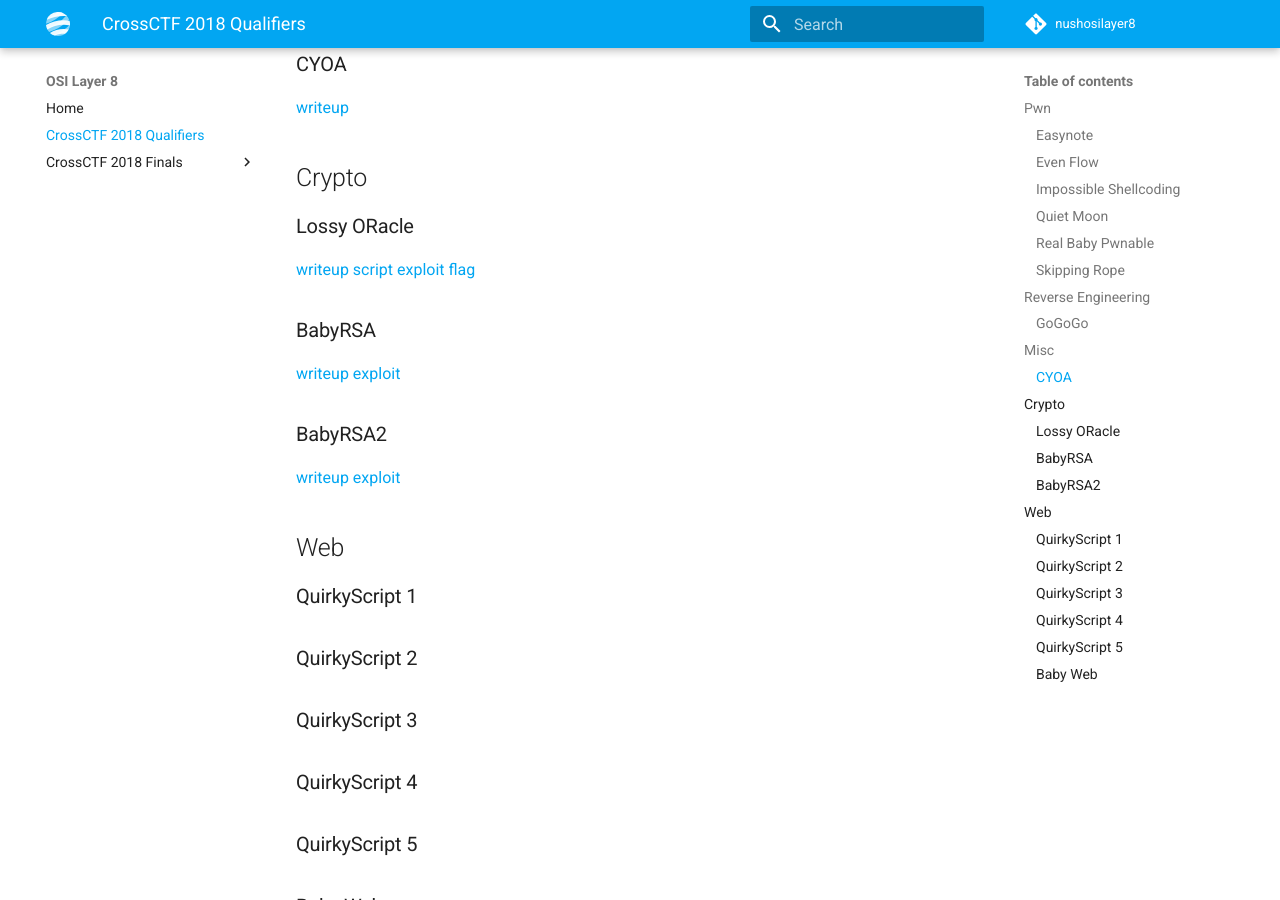
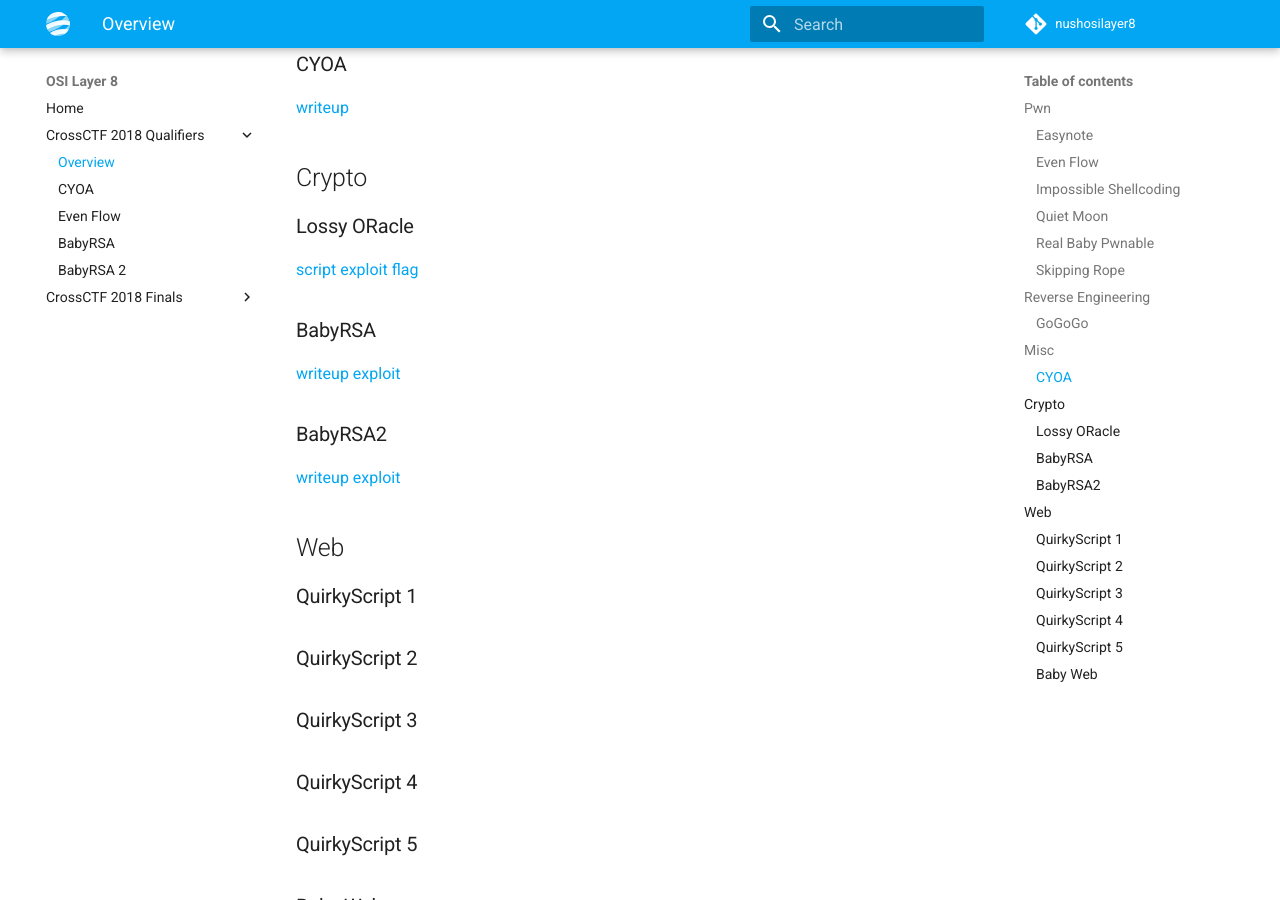
Before and after one commit to nushosilayer8/writeups, an MkDocs documentation site: the page built from writeups/crossctf-quals2018/README.md, in a window 1280 px wide and 900 px high, scrolled down 1025 px. Built offline with MkDocs 1.6.1 and Material for MkDocs 9.7.7, drawn with Linux system fonts in a browser that asks for light colours; comment, search, counter and statistics services are not loaded; old or Windows-style settings are respelled for this version of MkDocs.

Commit message:
Move paths and quals

```diff
--- a/mkdocs.yml
+++ b/mkdocs.yml
@@ -18,9 +18,16 @@ theme:
 
 pages:
   - Home: README.md
-  - CrossCTF 2018 Qualifiers: crossctf-quals2018/README.md
+
+  - CrossCTF 2018 Qualifiers:
+    - Overview: crossctf-quals2018/README.md
+    - CYOA: crossctf-quals2018/cyoa/README.md
+    - Even Flow: crossctf-quals2018/pwn/evenflow/README.md
+    - BabyRSA: crossctf-quals2018/crypto/BabyRSA/README.md
+    - BabyRSA 2: crossctf-quals2018/crypto/BabyRSA2/README.md
+
   - CrossCTF 2018 Finals:
-    - Home: crossctf-finals2018/README.md
+    - Overview: crossctf-finals2018/README.md
     - Pwn:
       - FTLOG: crossctf-finals2018/pwn/ftlog/README.md
       - Slowmo: crossctf-finals2018/pwn/slowmo/README.md
--- a/writeups/crossctf-quals2018/README.md
+++ b/writeups/crossctf-quals2018/README.md
@@ -3,52 +3,58 @@
 ## Pwn
 
 ### Easynote
-[binary](https://github.com/nush-osi-layer-8/writeups/writeups/raw/master/crossctf-quals2018/pwn/easynote/easynote)
-[exploit](https://github.com/nush-osi-layer-8/writeups/writeups/raw/master/crossctf-quals2018/pwn/easynote/easynote.py)
+[binary](pwn/easynote/easynote)
+[exploit](pwn/easynote/easynote.py)
 
 ### Even Flow
-[writeup](https://github.com/nush-osi-layer-8/writeups/writeups/tree/master/crossctf-quals2018/pwn/evenflow)
-[binary](https://github.com/nush-osi-layer-8/writeups/writeups/raw/master/crossctf-quals2018/pwn/evenflow/evenflow.py)
-[exploit](https://github.com/nush-osi-layer-8/writeups/writeups/raw/master/crossctf-quals2018/pwn/evenflow/solve.py)
+[writeup](pwn/evenflow/README.md)
+[binary](pwn/evenflow/evenflow.py)
+[exploit](pwn/evenflow/solve.py)
 
 ### Impossible Shellcoding
-[binary](https://github.com/nush-osi-layer-8/writeups/writeups/raw/master/crossctf-quals2018/pwn/impossible_shellcoding/impossible_shellcoding)
-[exploit](https://github.com/nush-osi-layer-8/writeups/writeups/raw/master/crossctf-quals2018/pwn/impossible_shellcoding/impossible_shellcoding.py)
+[binary](pwn/impossible_shellcoding/impossible_shellcoding)
+[exploit](pwn/impossible_shellcoding/impossible_shellcoding.py)
 
 ### Quiet Moon
-[binary](https://github.com/nush-osi-layer-8/writeups/writeups/raw/master/crossctf-quals2018/pwn/quietmoon/quietmoon)
-[exploit](https://github.com/nush-osi-layer-8/writeups/writeups/raw/master/crossctf-quals2018/pwn/quietmoon/quietmoon.py)
+[binary](pwn/quietmoon/quietmoon)
+[exploit](pwn/quietmoon/quietmoon.py)
 
 ### Real Baby Pwnable
-[binary](https://github.com/nush-osi-layer-8/writeups/writeups/raw/master/crossctf-quals2018/pwn/realbabypwn/realbabypwn)
-[exploit](https://github.com/nush-osi-layer-8/writeups/writeups/raw/master/crossctf-quals2018/pwn/realbabypwn/realbabypwn.py)
+[binary](pwn/realbabypwn/realbabypwn)
+[exploit](pwn/realbabypwn/realbabypwn.py)
 
 ### Skipping Rope
-[binary](https://github.com/nush-osi-layer-8/writeups/writeups/raw/master/crossctf-quals2018/pwn/skippingrope/skippingrope)
-[exploit](https://github.com/nush-osi-layer-8/writeups/writeups/raw/master/crossctf-quals2018/pwn/skippingrope/skippingrope.py)
+[binary](pwn/skippingrope/skippingrope)
+[exploit](pwn/skippingrope/skippingrope.py)
 
 ## Reverse Engineering
 
 ### GoGoGo
+
 Manual Labour
 
 ## Misc
+
 ### CYOA
-[writeup](CYOA/)
+
+[writeup](cyoa/README.md)
 
 ## Crypto
+
 ### Lossy ORacle
-[writeup](https://github.com/nush-osi-layer-8/writeups/writeups/raw/master/crossctf-quals2018/crypto/lossyoracle/)
-[script](https://github.com/nush-osi-layer-8/writeups/writeups/raw/master/crossctf-quals2018/crypto/lossyoracle/lossyoracle.py)
-[exploit](https://github.com/nush-osi-layer-8/writeups/writeups/raw/master/crossctf-quals2018/crypto/lossyoracle/solve.py)
-[flag](https://github.com/nush-osi-layer-8/writeups/writeups/raw/master/crossctf-quals2018/crypto/lossyoracle/flag)
+
+[script](crypto/lossyoracle/lossyoracle.py)
+[exploit](crypto/lossyoracle/solve.py)
+[flag](crypto/lossyoracle/flag)
 
 ### BabyRSA
-[writeup](crypto/BabyRSA/)
+
+[writeup](crypto/BabyRSA/README.md)
 [exploit](crypto/BabyRSA/BabyRSA.py)
 
 ### BabyRSA2
-[writeup](crypto/BabyRSA2/)
+
+[writeup](crypto/BabyRSA2/README.md)
 [exploit](crypto/BabyRSA2/BabyRSA2.py)
 
 
```
Also changed, not shown: writeups/crossctf-quals2018/CYOA/README.md (+1 -0 lines).
